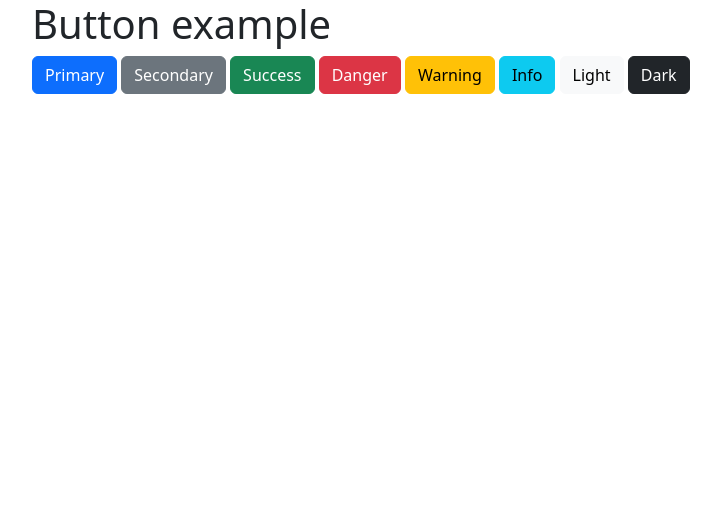
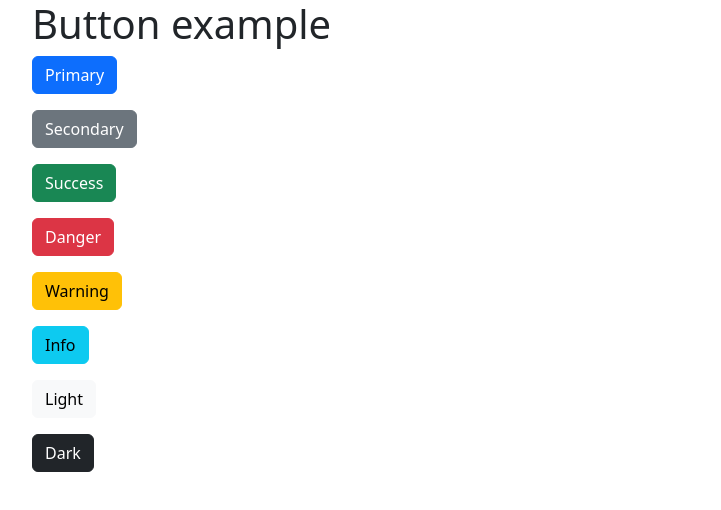
Before and after one commit to AshleyMeza/4013-Homework-1, a plain HTML site: page Buttons.HTML in a window 1280 px wide. Shown: the whole page, without its empty margins (50-771 px from the left). Drawn offline with nearby package versions, Linux system fonts and the light colour scheme.

Commit message:
Update Buttons.HTML

```diff
--- a/Buttons.HTML
+++ b/Buttons.HTML
@@ -9,14 +9,14 @@
   <body>
 <div class="container">
     <h1>Button example</h1>
-<button type="button" class="btn btn-primary">Primary</button>
-<button type="button" class="btn btn-secondary">Secondary</button>
-<button type="button" class="btn btn-success">Success</button>
-<button type="button" class="btn btn-danger">Danger</button>
-<button type="button" class="btn btn-warning">Warning</button>
-<button type="button" class="btn btn-info">Info</button>
-<button type="button" class="btn btn-light">Light</button>
-<button type="button" class="btn btn-dark">Dark</button>
+<p><button type="button" class="btn btn-primary">Primary</button></p>
+<p><button type="button" class="btn btn-secondary">Secondary</button></p>
+<p><button type="button" class="btn btn-success">Success</button></p>
+<p><button type="button" class="btn btn-danger">Danger</button></p>
+<p><button type="button" class="btn btn-warning">Warning</button></p>
+<p><button type="button" class="btn btn-info">Info</button></p>
+<p><button type="button" class="btn btn-light">Light</button></p>
+<p><button type="button" class="btn btn-dark">Dark</button></p>
 
 </div>
     <script src="https://cdn.jsdelivr.net/npm/bootstrap@5.3.1/dist/js/bootstrap.bundle.min.js" integrity="sha384-HwwvtgBNo3bZJJLYd8oVXjrBZt8cqVSpeBNS5n7C8IVInixGAoxmnlMuBnhbgrkm" crossorigin="anonymous"></script>
```
